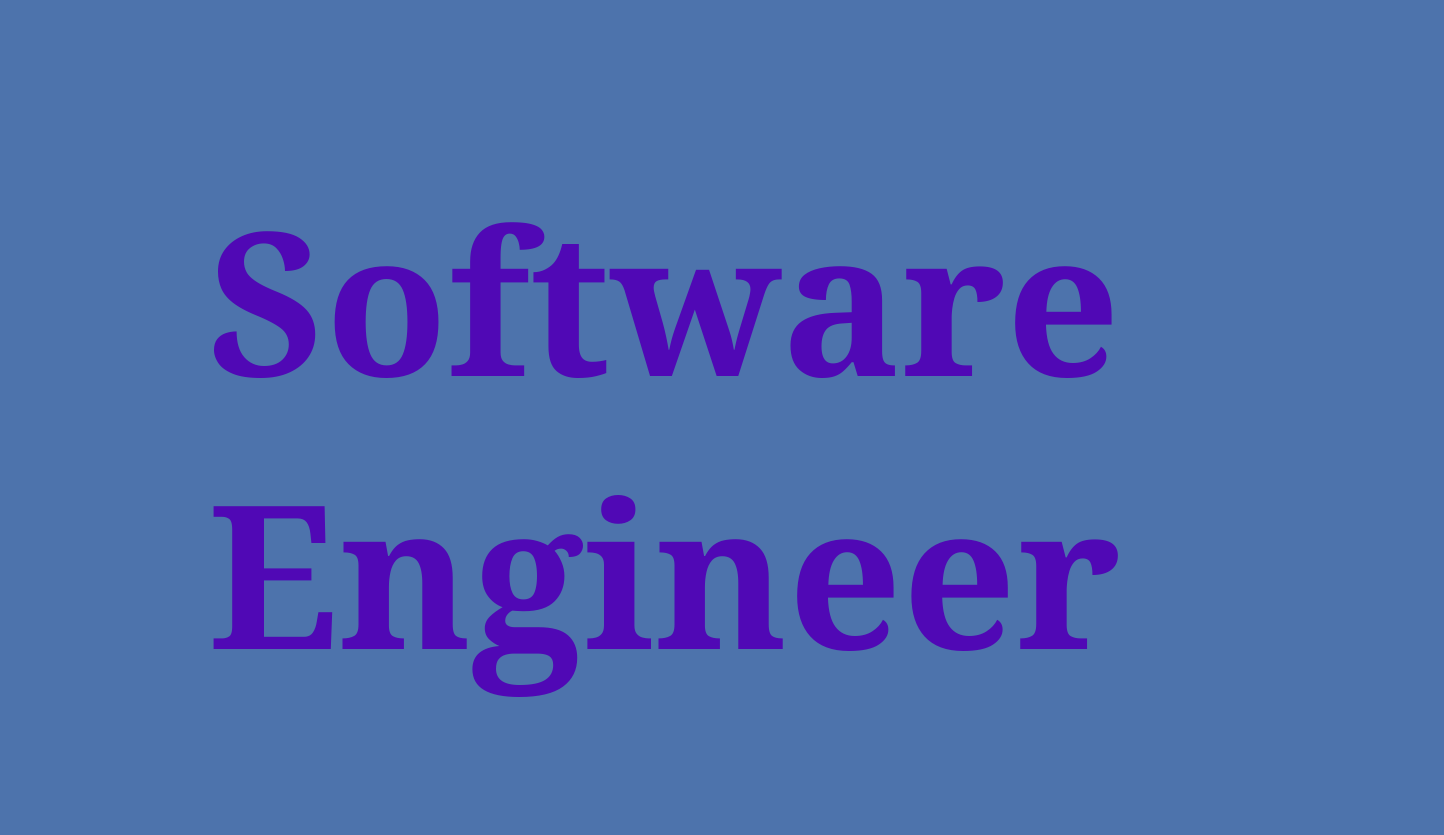
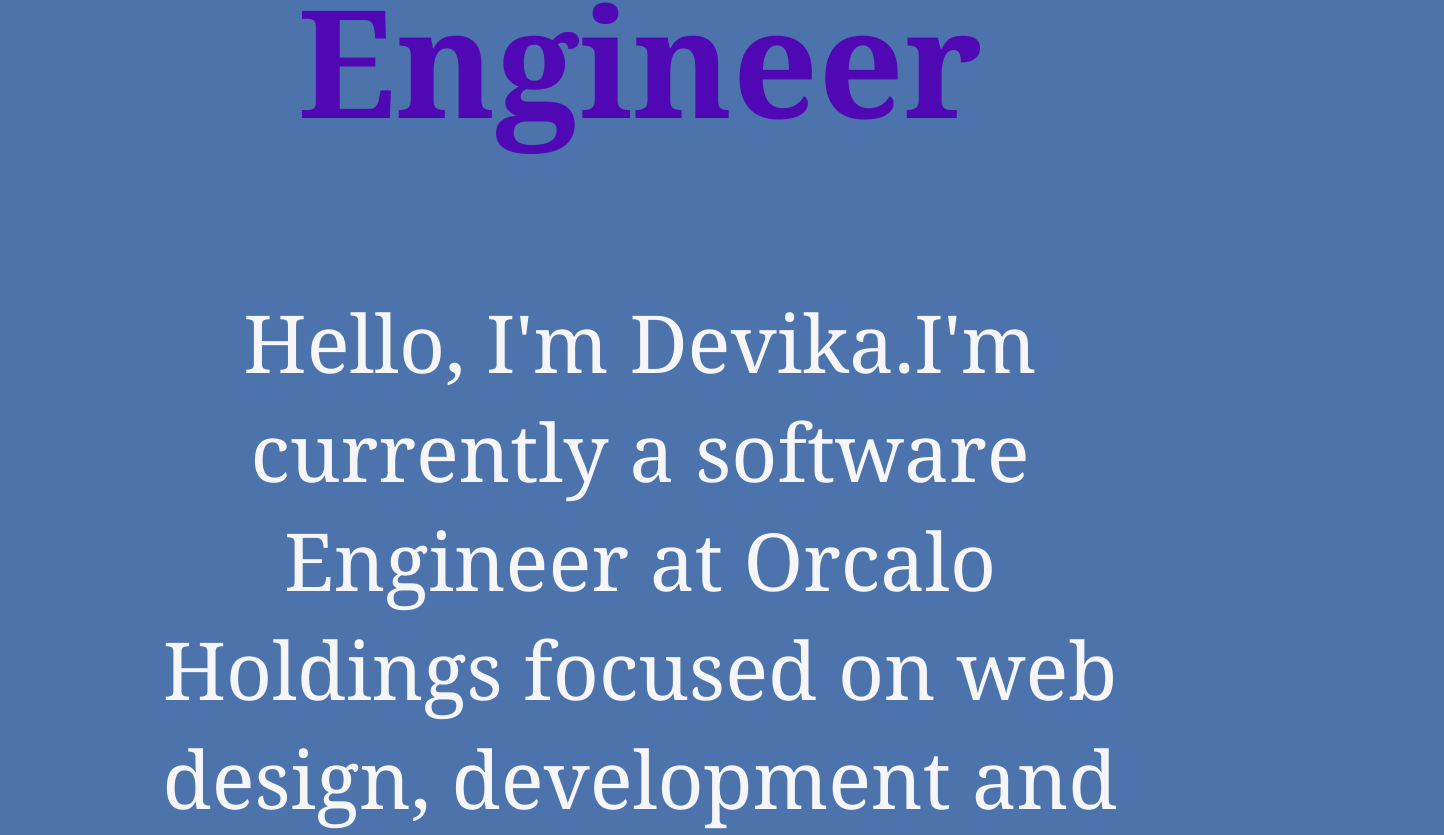
Before and after one commit to devikamohan-24/Portfolio, a plain HTML site: page index.html in a window 1280 px wide. Shown: the part 2005-2840 px from the top of the page, 1444 px wide, since content can reach past the window. Drawn offline with Linux system fonts and the light colour scheme.

Commit message:
Update style.css

```diff
--- a/style.css
+++ b/style.css
@@ -4,17 +4,17 @@
 }
 h1{
     color: rgb(28, 6, 81);
-    font-size: 350px;
+    font-size: 250px;
     font-family: Georgia;
 }
 h2{
     color: rgb(80, 8, 181);
-    font-size: 200px;
+    font-size: 150px;
     font-family: Georgia;
 }
 p{
     color: rgb(246, 246, 248);
-    font-size: 100px;
+    font-size: 80px;
     font-family: Georgia;
 }
 button{
@@ -26,5 +26,5 @@
     font-display: center;
 }
 div {
-    margin: 200px;
+    margin: 100px;
   }
```
